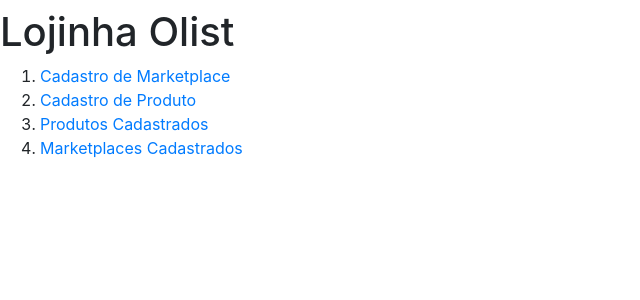
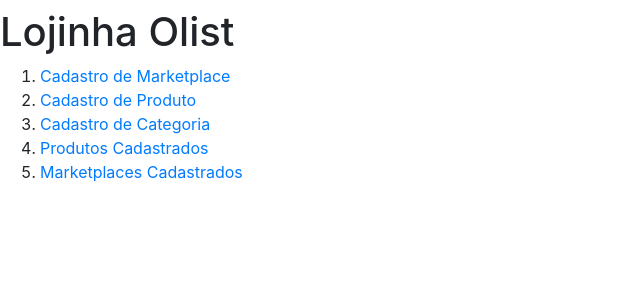
Before and after one commit to ThiagoFiorelli/Marketplace_Dupla, a Flask app: page / in a window 1280 px wide. Shown: the top 300 px of the page, without its empty margins (0-640 px from the left). Run offline with Flask 2, Linux system fonts and the light colour scheme; some libraries are stand-ins or nearby versions.

Commit message:
Adiciona link de cadastro de categorias na home

```diff
--- a/front_end/templates/home.html
+++ b/front_end/templates/home.html
@@ -9,11 +9,13 @@
         <a href="/cadastrar_produto">Cadastro de Produto</a>
     </li>
     <li>
+        <a href="/cadastrar_categoria">Cadastro de Categoria</a>
+    </li>
+    <li>
         <a href="/listar_produtos">Produtos Cadastrados</a>
-  </li>
-  <li>
+    </li>
+     <li>
         <a href="/listar_marketplaces">Marketplaces Cadastrados</a>
-
     </li>
 </ol>
 {% endblock %}
```
